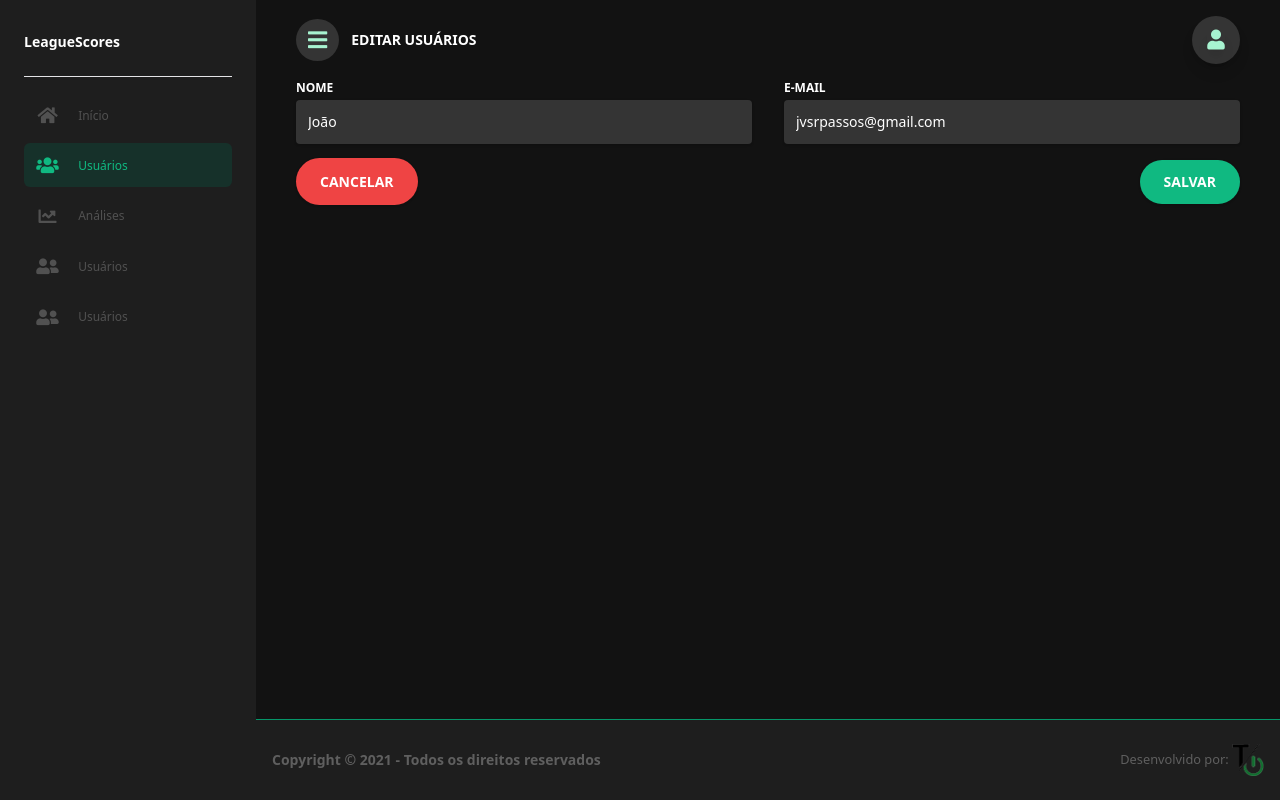
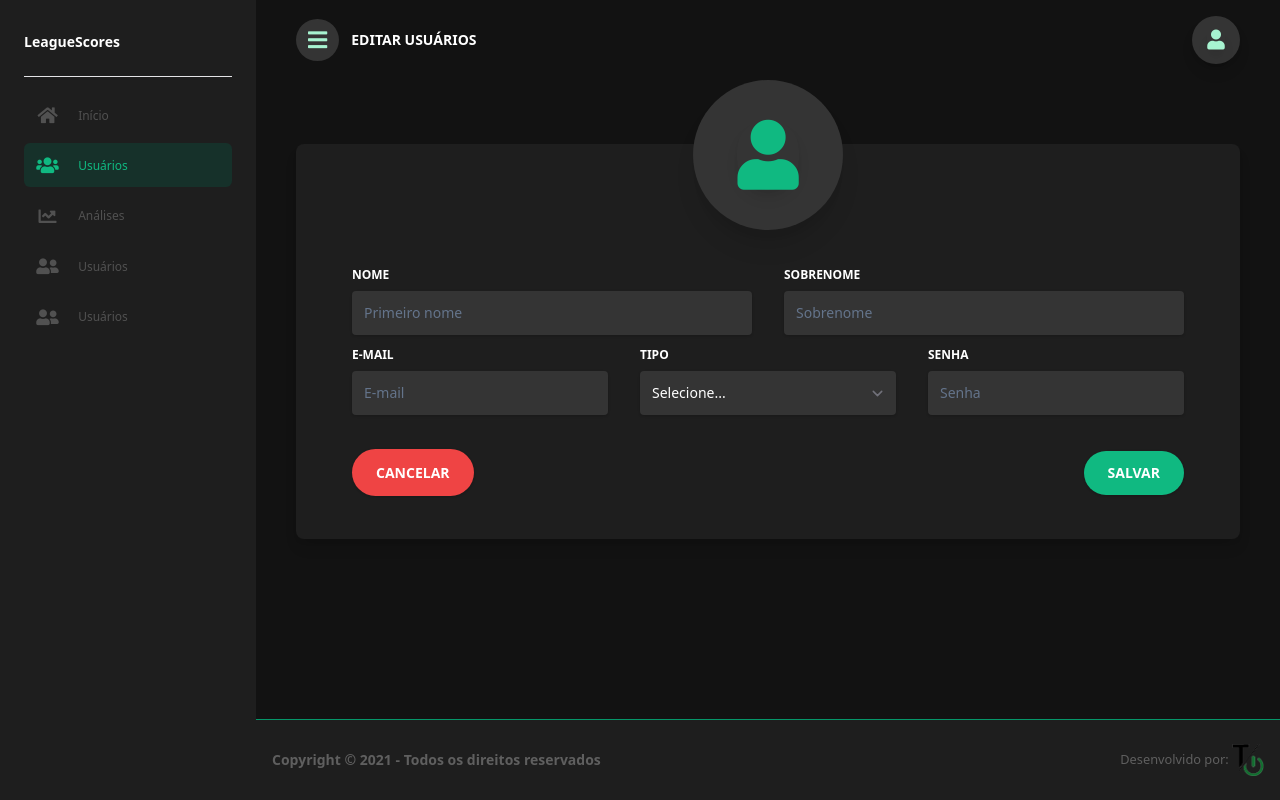
Before and after one commit to joao-rezende/frontend-leaguescores, a Next.js app: page /admin/users/edit/1 in a window 1280 px wide. Built offline with nearby package versions, Linux system fonts and the light colour scheme.

Commit message:
Atualização do formulário do usuário

```diff
--- a/components/Forms/FormUser.js
+++ b/components/Forms/FormUser.js
@@ -1,11 +1,13 @@
 import { useRouter } from 'next/router';
 import { useState } from 'react';
+import { useForm } from 'react-hook-form';
 
 import { Link } from '../Links/Link';
 
 export { FormUser };
 
 function FormUser(props) {
+    const { register, handleSubmit } = useForm();
     const user = props?.user;
     const isAddMode = !user;
     const router = useRouter();
@@ -17,12 +19,8 @@ function FormUser(props) {
         // formOptions.defaultValues = defaultValues;
     }
 
-    function onSubmit(data) {
-        setIsSubmiting(true);
-        setTimeout(function () {
-            setIsSubmiting(false);
-        }, 2000);
-        return false;
+    async function handleInsert(data) {
+        console.log(data);
         // return isAddMode
         //     ? createUser(data)
         //     : updateUser(user.id, data);
@@ -47,56 +45,130 @@ function FormUser(props) {
     }
 
     return (
-        <form onSubmit={onSubmit}>
+        <form onSubmit={handleSubmit(handleInsert)}>
             <div className="flex flex-wrap">
-                <div className="w-full md:w-6/12 mb-4 pr-4">
+                <div className="w-full">
+                    <div className="relative flex flex-col min-w-0 break-words w-full mb-24 shadow-lg rounded-lg bg-gray-800 border-0 mt-16">
+                        <div className="flex-auto px-4 lg:px-10 py-10 pt-0">
+                            <div className="w-full px-4 flex justify-center">
+                                <div className="relative">
+                                    {
+                                        (false) ? (
+                                            <img
+                                                alt="..."
+                                                src="/img/team-2-800x800.jpg"
+                                                className="shadow-xl rounded-full h-auto align-middle border-none absolute -m-16 -ml-20 lg:-ml-16 max-w-150-px"
+                                            />
+                                        ) : (
+                                            <span id="image-default-profile" className="text-sm text-emerald-500 bg-gray-700 shadow-xl inline-flex items-center justify-center rounded-full -m-16 -ml-20 lg:-ml-16 max-w-150-px">
+                                                <i className="fas fa-user rounded-full align-middle border-none shadow-lg icon-user"></i>
+                                            </span>
+                                        )
+                                    }
+                                </div>
+                            </div>
+                            <div className="flex flex-wrap mt-20">
+                                <div className="w-full lg:w-6/12 px-4">
+                                    <div className="relative w-full mb-3">
                                         <label
-                        className="block uppercase text-white text-xs font-bold mb-1"
-                        htmlFor="name"
+                                            className="block uppercase text-white text-xs font-bold mb-2"
+                                            htmlFor="grid-password"
                                         >
                                             Nome
                                         </label>
                                         <input
-                        id="name"
-                        name="name"
                                             type="text"
                                             className="border-0 px-3 py-3 placeholder-blueGray-500 text-white bg-gray-700 rounded text-sm shadow focus:outline-none focus:ring-gray-500 w-full ease-linear transition-all duration-150"
-                        placeholder="Nome completo"
-                        onChange={() => { }}
-                        value={user ? user.name : ""}
+                                            placeholder="Primeiro nome"
+                                            {...register('name')}
                                         />
                                     </div>
-                <div className="w-full md:w-6/12 mb-4 pl-4">
+                                </div>
+                                <div className="w-full lg:w-6/12 px-4">
+                                    <div className="relative w-full mb-3">
                                         <label
-                        className="block uppercase text-white text-xs font-bold mb-1"
-                        htmlFor="name"
+                                            className="block uppercase text-white text-xs font-bold mb-2"
+                                            htmlFor="grid-password"
+                                        >
+                                            Sobrenome
+                                        </label>
+                                        <input
+                                            type="text"
+                                            className="border-0 px-3 py-3 placeholder-blueGray-500 text-white bg-gray-700 rounded text-sm shadow focus:outline-none focus:ring-gray-500 w-full ease-linear transition-all duration-150"
+                                            placeholder="Sobrenome"
+                                            {...register('surname')}
+                                        />
+                                    </div>
+                                </div>
+                                <div className="w-full lg:w-4/12 px-4">
+                                    <div className="relative w-full mb-3">
+                                        <label
+                                            className="block uppercase text-white text-xs font-bold mb-2"
+                                            htmlFor="grid-password"
                                         >
                                             E-mail
                                         </label>
                                         <input
-                        id="name"
-                        name="name"
-                        type="text"
+                                            type="email"
                                             className="border-0 px-3 py-3 placeholder-blueGray-500 text-white bg-gray-700 rounded text-sm shadow focus:outline-none focus:ring-gray-500 w-full ease-linear transition-all duration-150"
                                             placeholder="E-mail"
-                        onChange={() => { }}
-                        value={user ? user.email : ""}
+                                            {...register('email')}
                                         />
                                     </div>
                                 </div>
+                                <div className="w-full lg:w-4/12 px-4">
+                                    <div className="relative w-full mb-3">
+                                        <label
+                                            className="block uppercase text-white text-xs font-bold mb-2"
+                                            htmlFor="grid-password"
+                                        >
+                                            Tipo
+                                        </label>
+                                        <select
+                                            className="border-0 px-3 py-3 placeholder-blueGray-500 text-white bg-gray-700 rounded text-sm shadow focus:outline-none focus:ring-gray-500 w-full ease-linear transition-all duration-150"
+                                            {...register('type')}
+                                            >
+                                            <option value="">Selecione...</option>
+                                            <option value="1">Administrador</option>
+                                            <option value="2">Usuário</option>
+                                        </select>
+                                    </div>
+                                </div>
+                                <div className="w-full lg:w-4/12 px-4">
+                                    <div className="relative w-full mb-3">
+                                        <label
+                                            className="block uppercase text-white text-xs font-bold mb-2"
+                                            htmlFor="grid-password"
+                                        >
+                                            Senha
+                                        </label>
+                                        <input
+                                            type="password"
+                                            className="border-0 px-3 py-3 placeholder-blueGray-500 text-white bg-gray-700 rounded text-sm shadow focus:outline-none focus:ring-gray-500 w-full ease-linear transition-all duration-150"
+                                            placeholder="Senha"
+                                            {...register('paswword')}
+                                        />
+                                    </div>
+                                </div>
+                            </div>
+
                             <div className="flex flex-wrap">
-                <div className="w-6/12 pr-4">
+                                <div className="w-6/12 px-4 pt-6">
                                     <div className="margin-top-link">
                                         <Link href="/admin/users" className="bg-red-500 text-white active:bg-red-600 font-bold uppercase text-sm padding-link px-6 rounded-full shadow hover:shadow-lg outline-none focus:outline-none mr-1 mb-1 ease-linear transition-all duration-150">Cancelar</Link>
                                     </div>
                                 </div>
-                <div className="w-6/12 pl-4 text-right">
-                    <button type="button" onClick={onSubmit} disabled={isSubmitting} className="bg-emerald-500 text-white active:bg-emerald-600 font-bold uppercase text-sm px-6 py-3 rounded-full shadow hover:shadow-lg outline-none focus:outline-none mb-1 ease-linear transition-all duration-150">
+                                <div className="w-6/12 px-4 text-right pt-6">
+                                    <button type="submit" disabled={isSubmitting} className="bg-emerald-500 text-white active:bg-emerald-600 font-bold uppercase text-sm px-6 py-3 rounded-full shadow hover:shadow-lg outline-none focus:outline-none mb-1 ease-linear transition-all duration-150">
                                         {isSubmitting && <span className="fas fa-circle-notch fa-spin mr-1"></span>}
                                         Salvar
                                     </button>
                                 </div>
                             </div>
+                        </div>
+                    </div>
+                </div>
+            </div>
         </form>
     );
 }
```
Lines whose indentation alone changed are shown as unchanged.
